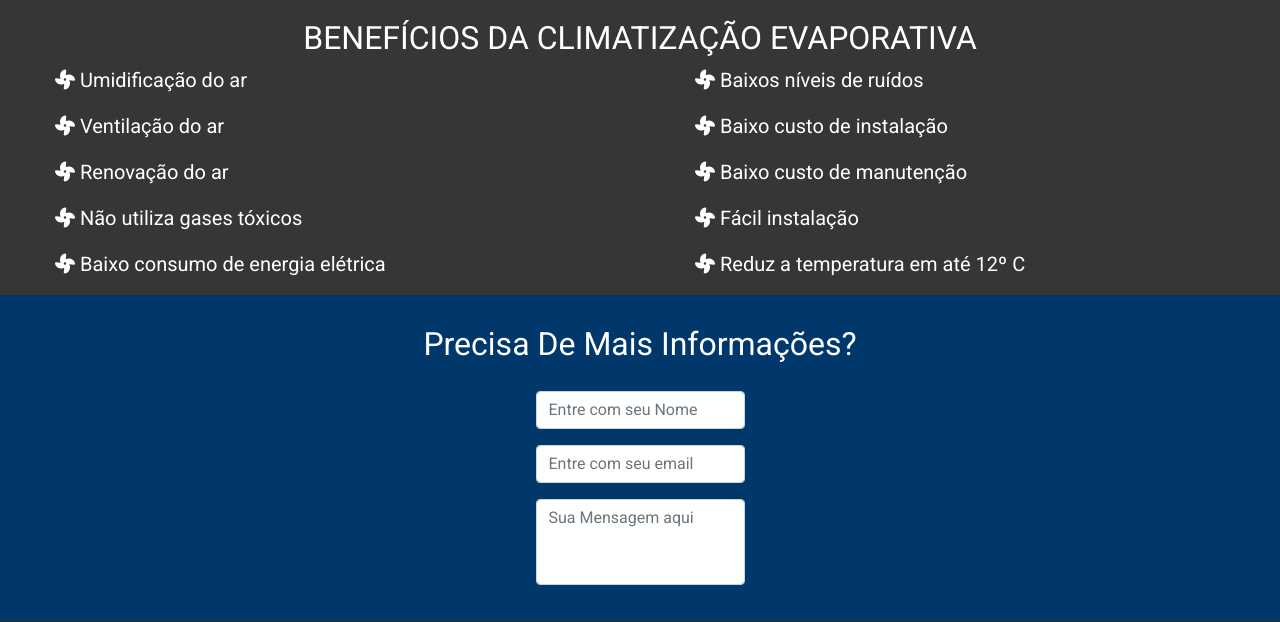
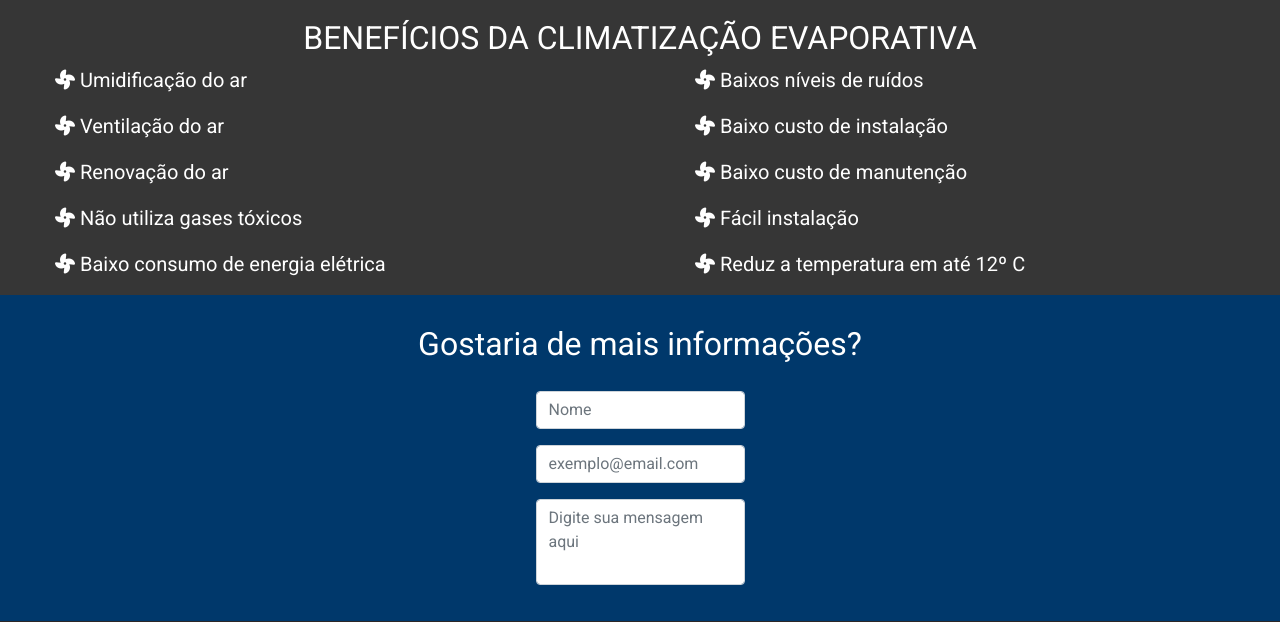
Before and after one commit to thaylorcs/climatizzar, a PHP site: page / in a window 1280 px wide. Shown: the part 1245-1867 px from the top of the page. Run offline with PHP 8.4, Linux system fonts and the light colour scheme; some libraries are stand-ins or nearby versions.

Commit message:
Ajustes formulário

```diff
--- a/css/style.css
+++ b/css/style.css
@@ -127,7 +127,6 @@ li.slick-active button{
     color: white;
     padding-top: 30px;
     text-align: center;
-    text-transform: capitalize;
 }
 
 .call-to-action form {
--- a/index.html
+++ b/index.html
@@ -97,7 +97,7 @@
         </div>
     </section>
     <section class="container-fluid call-to-action">
-        <h2>Precisa de mais informações?</h2>
+        <h2>Gostaria de mais informações?</h2>
         <div class="d-flex justify-content-center container">
 
 
@@ -105,13 +105,13 @@
 
                 <form action="">
                     <div class="form-group">
-                        <input class="form-control" type="text" id="InputName" placeholder="Entre com seu Nome" required>
+                        <input class="form-control" type="text" id="InputName" placeholder="Nome" required>
                     </div>
                     <div class="form-group">
-                        <input class="form-control" type="email" id="InputEmail" placeholder="Entre com seu email" required>
+                        <input class="form-control" type="email" id="InputEmail" placeholder="exemplo@email.com" required>
                     </div>
                     <div class="form-group">
-                        <textarea  class="form-control" placeholder="Sua Mensagem aqui" id="" cols="20" rows="3" required></textarea>
+                        <textarea  class="form-control" placeholder="Digite sua mensagem aqui" id="" cols="20" rows="3" required></textarea>
                     </div>
                 </form>
             </div>
```
